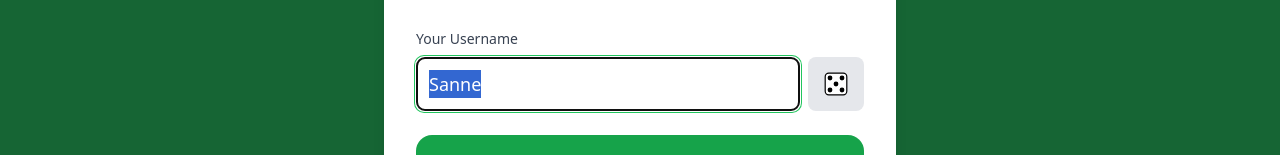
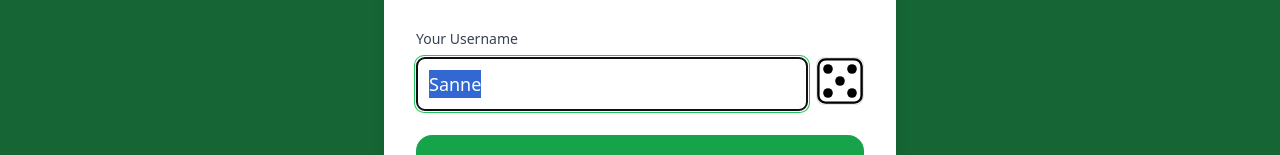
Before and after one commit to Vleer/dobbelen, a React (Create React App) app in the folder frontend/: page / in a window 1280 px wide. Shown: the part 269-424 px from the top of the page. Built offline with nearby package versions, Linux system fonts and the light colour scheme; no server answers.

Commit message:
fix: Update button styling and accessibility for random name generation in MultiplayerLobby

```diff
--- a/frontend/src/components/MultiplayerLobby.tsx
+++ b/frontend/src/components/MultiplayerLobby.tsx
@@ -359,12 +359,13 @@ const MultiplayerLobby: React.FC<MultiplayerLobbyProps> = ({ onGameStart, onBack
                     audioService.playRaise();
                     setPlayerName(getRandomDutchName());
                   }}
-                  className="px-3 md:px-4 py-2 md:py-3 bg-gray-200 text-gray-700 rounded-lg hover:bg-gray-300 font-medium"
+                  className="w-10 h-10 md:w-12 md:h-12 p-0 bg-gray-200 text-gray-700 rounded-lg hover:bg-gray-300 font-medium flex items-center justify-center"
+                  aria-label="Randomize name"
                 >
                   <img
                     src="/dobbelen.svg"
                     alt="Dobbelen Logo"
-                    style={{ height: "1.5em", verticalAlign: "middle" }}
+                    className="w-full h-full object-contain"
                   />
                 </button>
               </div>
```
